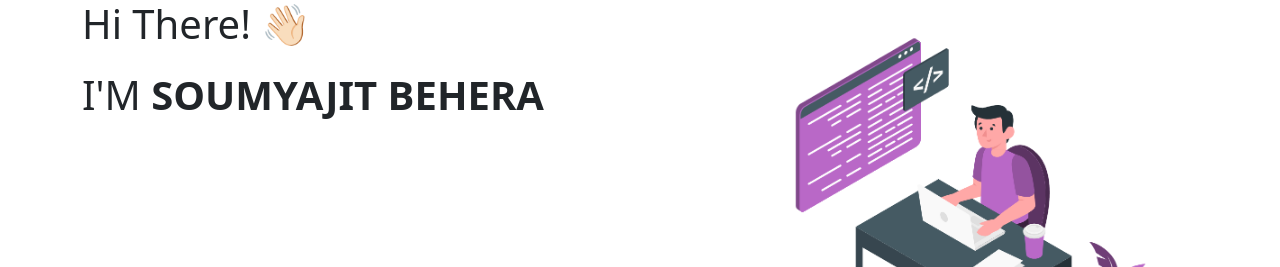
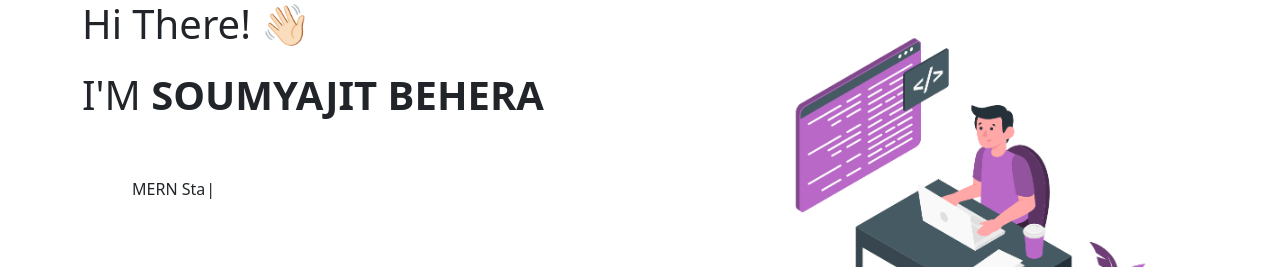
Before and after one commit to faarhaan10/my-portfolio, a React (Create React App) app: page / in a window 1280 px wide. Shown: the top 267 px of the page. Built offline with nearby package versions, Linux system fonts and the light colour scheme.

Commit message:
type writter effect added

```diff
--- a/package.json
+++ b/package.json
@@ -11,6 +11,7 @@
     "react-bootstrap": "^2.0.2",
     "react-dom": "^17.0.2",
     "react-scripts": "4.0.3",
+    "typewriter-effect": "^2.18.2",
     "web-vitals": "^1.1.2"
   },
   "scripts": {
--- a/src/Componants/Home/Banner/Banner.js
+++ b/src/Componants/Home/Banner/Banner.js
@@ -1,6 +1,7 @@
 import React from "react";
 import { Container, Row, Col } from "react-bootstrap";
 import homeLogo from "../../../Assets/home-main.svg";
+import Type from "./Type/Type";
 
 function Banner() {
     return (
@@ -19,7 +20,7 @@
                             </h1>
 
                             <div style={{ padding: 50, textAlign: "left" }}>
-                                {/* <Type /> */}
+                                <Type />
                             </div>
                         </Col>
 
--- /dev/null
+++ b/src/Componants/Home/Banner/Type/Type.js
@@ -0,0 +1,21 @@
+import React from 'react';
+import Typewriter from "typewriter-effect";
+
+const Type = () => {
+    return (
+        <Typewriter
+            options={{
+                strings: [
+                    "Developer",
+                    "MERN Stack Developer",
+                    "Open Source Contributor",
+                ],
+                autoStart: true,
+                loop: true,
+                deleteSpeed: 50,
+            }}
+        />
+    );
+};
+
+export default Type;
```
Also changed, not shown: 1 other file (tests, documents, lock files or other folders).
